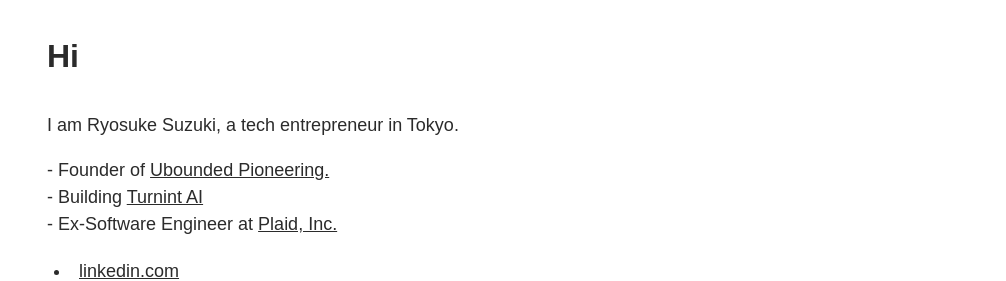
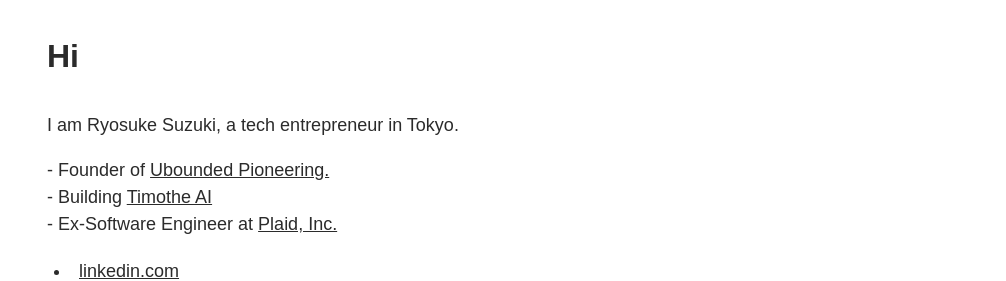
Before and after one commit to RyosukeCla/ryosukesuzuki.com, a Next.js app: page / in a window 1280 px wide. Shown: the top 281 px of the page, without its empty margins (274-1280 px from the left). Built offline with nearby package versions, Linux system fonts and the light colour scheme.

Commit message:
Update i18n.tsx

```diff
--- a/src/i18n.tsx
+++ b/src/i18n.tsx
@@ -17,7 +17,7 @@ export type Localization = {
 const belongings = () => {
   return <>
     - Founder of <Link href="https://u17g.com">Ubounded Pioneering.</Link><br />
-    - Building <Link href="https://turnint.ai">Turnint AI</Link><br />
+    - Building <Link href="https://timothe.ai">Timothe AI</Link><br />
     - Ex-Software Engineer at <Link href="https://plaid.co.jp">Plaid, Inc.</Link>
   </>
 }
```
